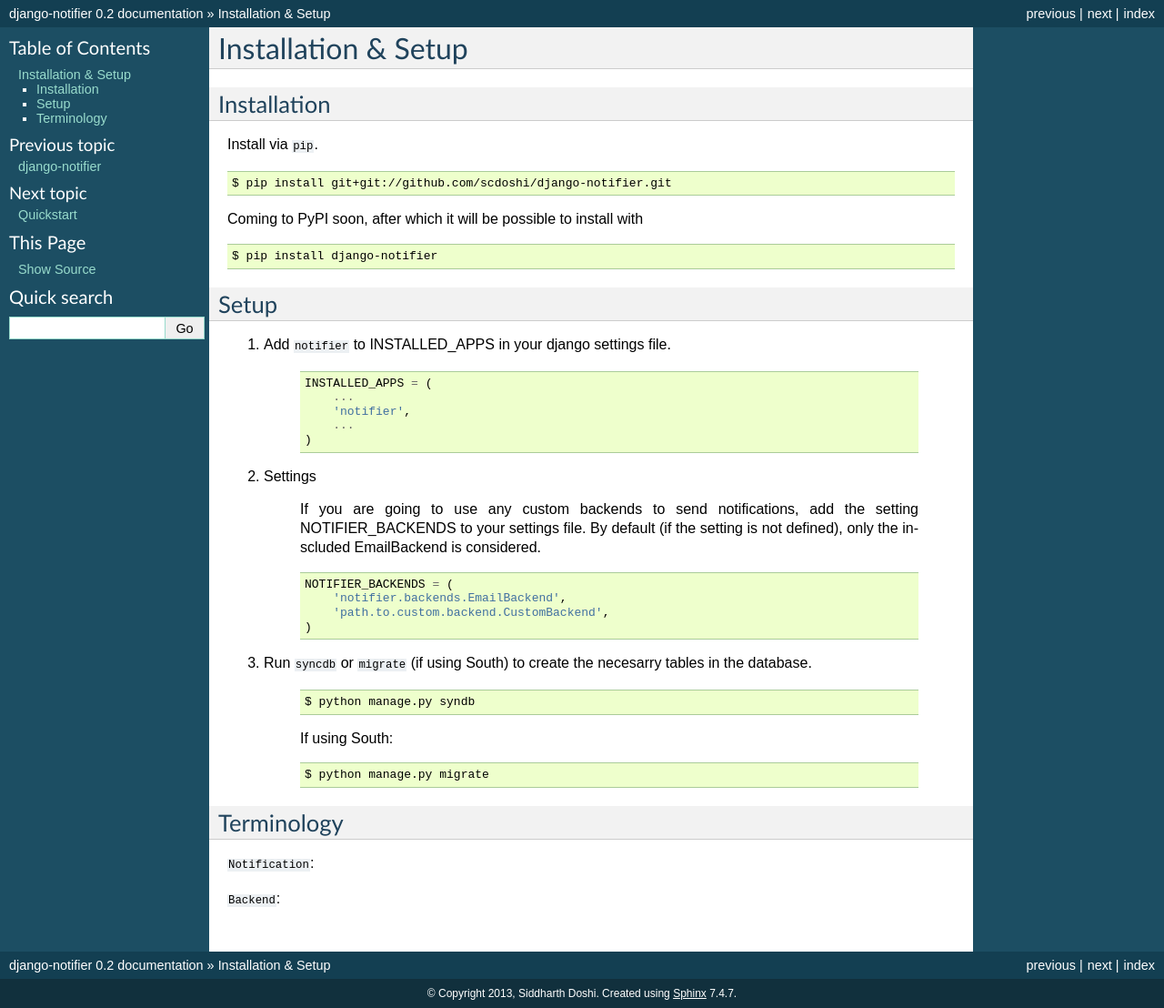
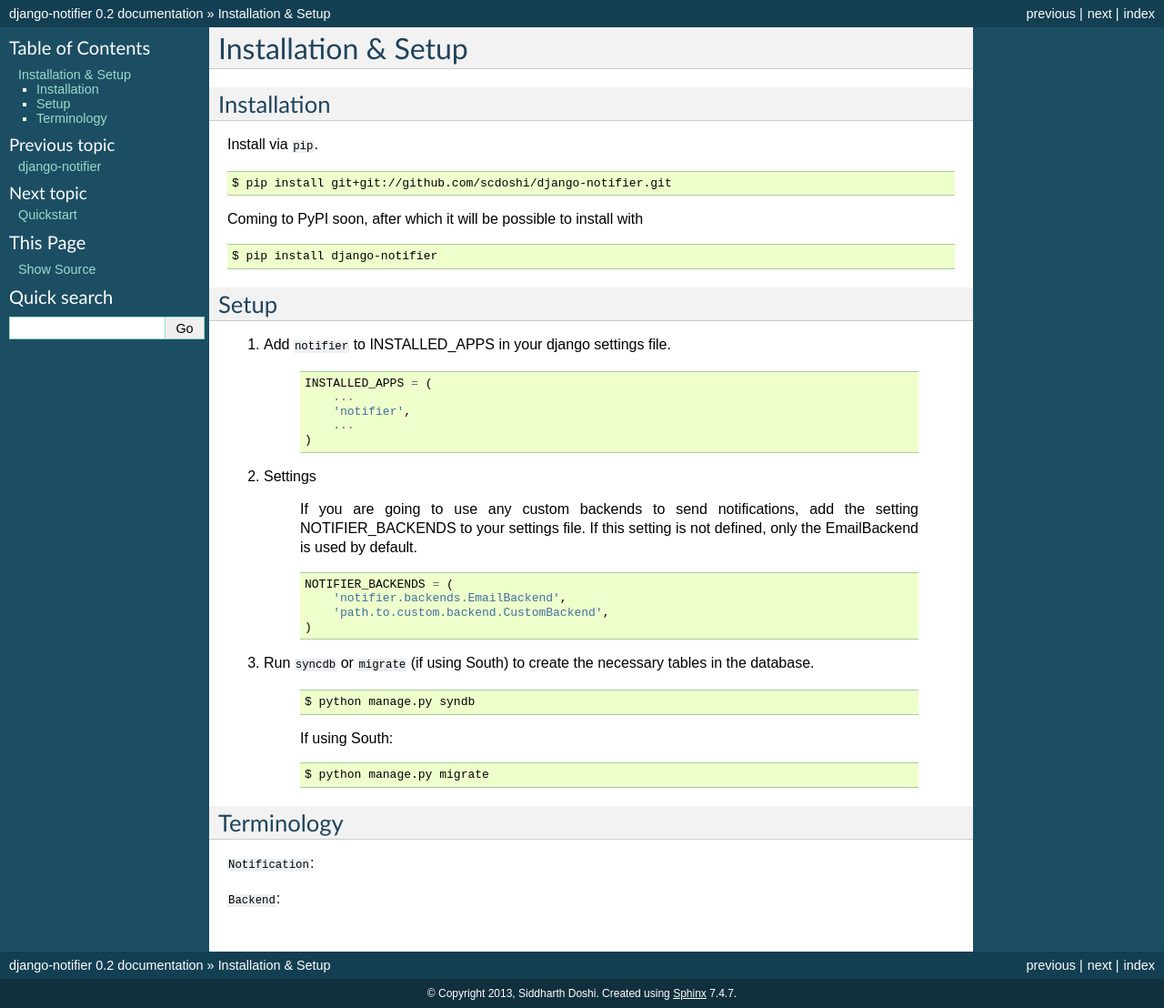
Before and after one commit to scdoshi/django-notifier, a Sphinx documentation site: the page built from docs/1setup.rst, in a window 1280 px wide. Shown: the whole page at 91% size. Built offline with Sphinx 7.4.7, drawn with Linux system fonts in a browser that asks for light colours.

Commit message:
Fix some spelling mistakes in docs.

```diff
--- a/docs/1setup.rst
+++ b/docs/1setup.rst
@@ -1,7 +1,6 @@
 ====================
 Installation & Setup
 ====================
-
 
 Installation
 ============
@@ -35,7 +34,7 @@
 
 2. Settings
 
-    If you are going to use any custom backends to send notifications, add the setting NOTIFIER_BACKENDS to your settings file. By default (if the setting is not defined), only the inscluded EmailBackend is considered.
+    If you are going to use any custom backends to send notifications, add the setting NOTIFIER_BACKENDS to your settings file. If this setting is not defined, only the EmailBackend is used by default.
 
     ::
 
@@ -45,7 +44,7 @@
         )
 
 
-3. Run ``syncdb`` or ``migrate`` (if using South) to create the necesarry tables in the database.
+3. Run ``syncdb`` or ``migrate`` (if using South) to create the necessary tables in the database.
 
     ::
 
--- a/docs/3backends.rst
+++ b/docs/3backends.rst
@@ -2,7 +2,7 @@
 Backends
 ========
 
-Backends are classes that define how a notification will be sent via a particaular method. The ``email`` backend works out of the box using the django email settings. Other custom backends can be written to support other methods of sending notifications.
+Backends are classes that define how a notification will be sent via a particular method. The ``email`` backend works out of the box using the django email settings. Other custom backends can be written to support other methods of sending notifications.
 
 
 Email Backend
--- a/docs/index.rst
+++ b/docs/index.rst
@@ -11,7 +11,7 @@
 
 It can support multiple methods of sending notifications and provides methods to manage user preferences as well as group settings for notifications. `email` notifications are supported out of the box using django's email settings, additional methods of sending notification (Backends) can be added as required to support `SMS`, `phone` or even `snail mail`.
 
-The general idea is to reduce the overhead of setting up notifications for different actions (payment processed, new membwership, daily update) and making it easy to use the same backend for all kinds of notifications.
+The general idea is to reduce the overhead of setting up notifications for different actions (payment processed, new membership, daily update) and making it easy to use the same backend for all kinds of notifications.
 
 
 Contents
```
